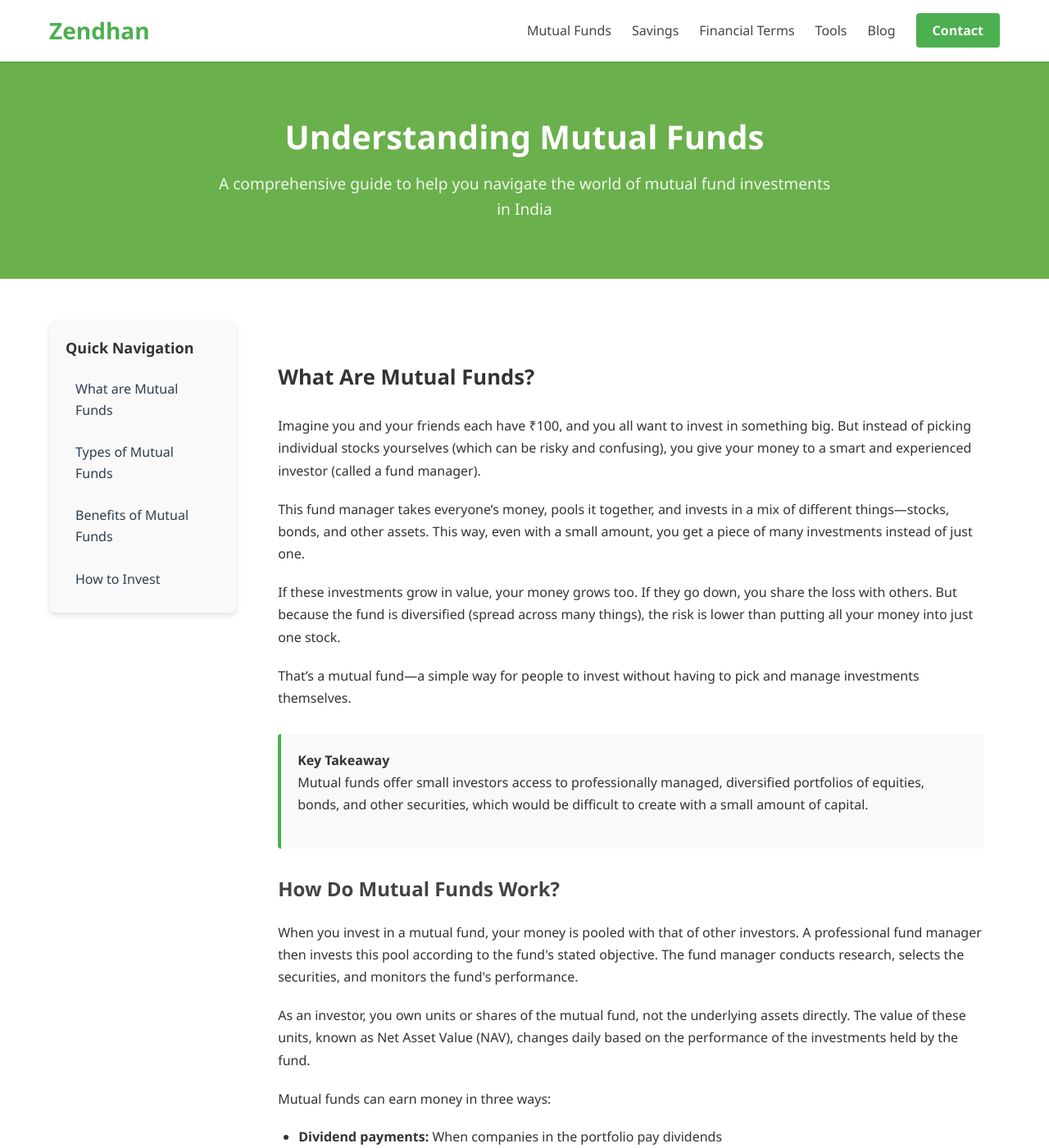
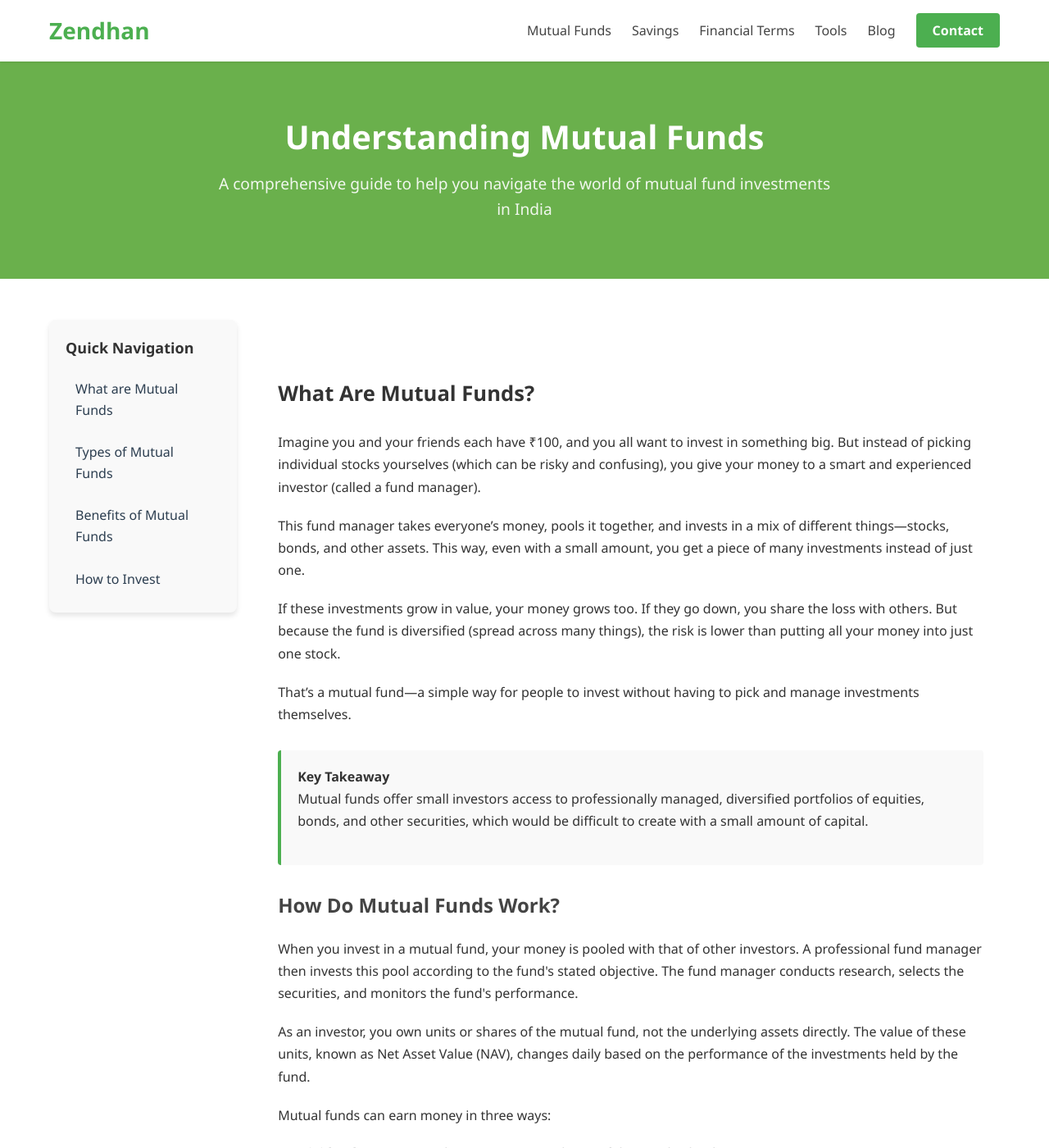
Before and after one commit to nandan11/zendhan, a Jekyll site: the page built from mutual-funds.html, in a window 1280 px wide and 1400 px high. Shown: the whole window at 82% size. Built offline with Jekyll 4.4.1, drawn with Linux system fonts in a browser that asks for light colours.

Commit message:
Update mutual-funds.css

```diff
--- a/assets/css/mutual-funds.css
+++ b/assets/css/mutual-funds.css
@@ -16,6 +16,11 @@ html {
   flex-grow: 1;
   padding-left: 0;
   padding-right: 0;
+  margin-top: 20px;
+}
+
+.content-block:first-of-type {
+  margin-top: 0;
 }
 
 /* Page title styling */
```
